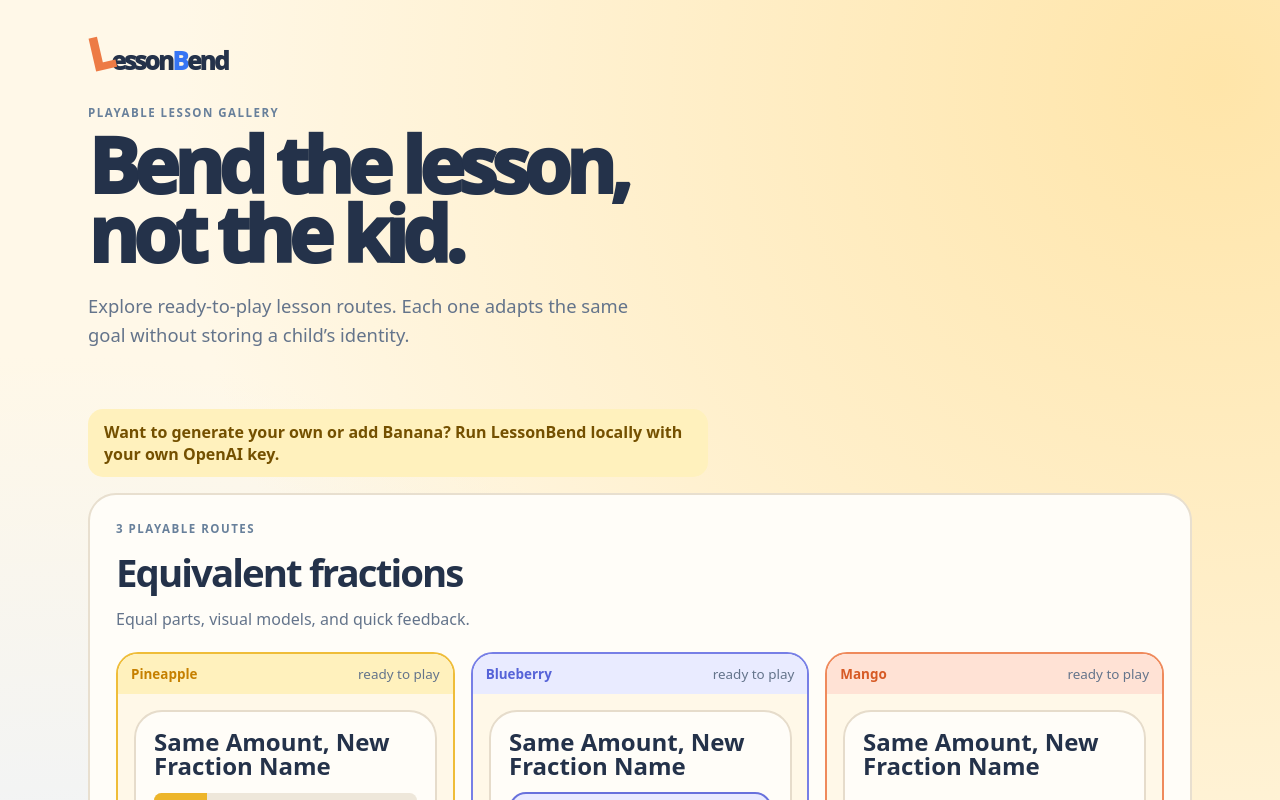
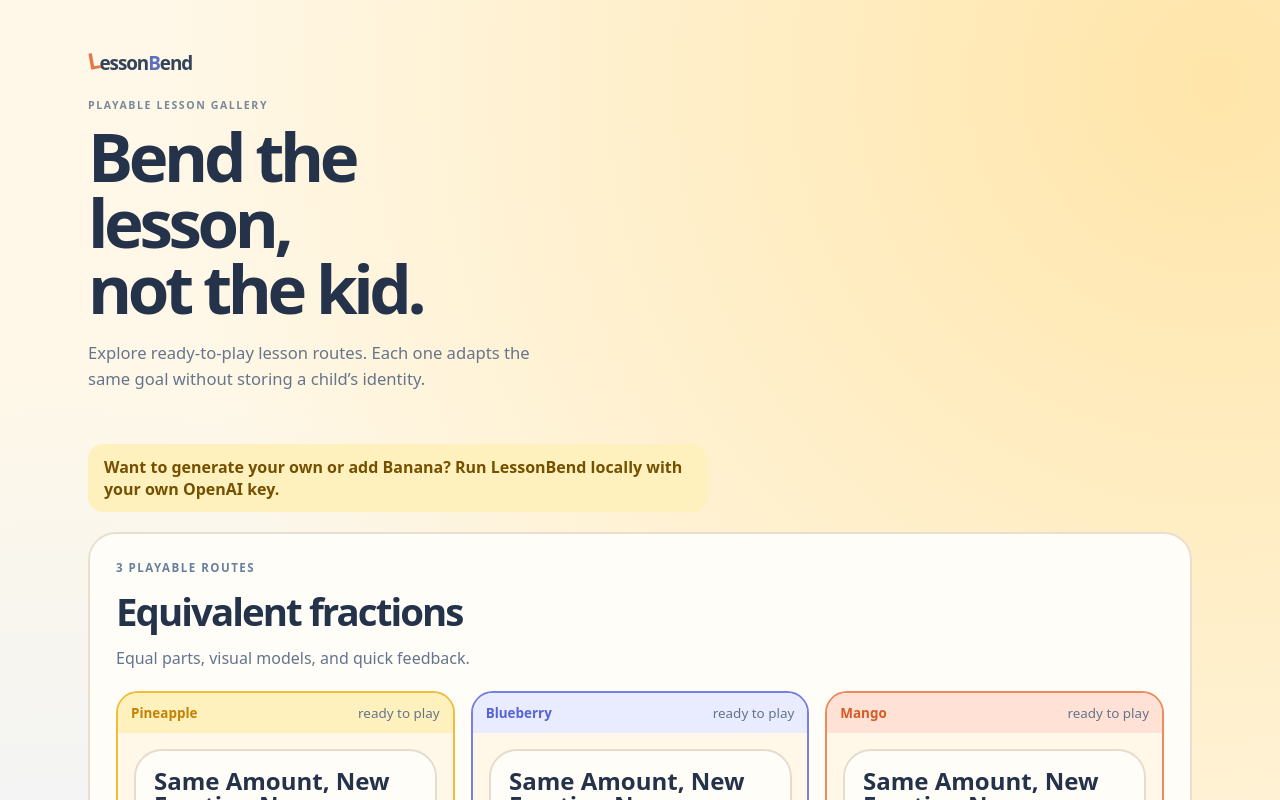
Before and after one commit to imgero/lessonbend, a Next.js app: page / in a window 1280 px wide. Shown: the top 800 px of the page. Built offline with nearby package versions, Linux system fonts and the light colour scheme.

Commit message:
Soften LessonBend masthead branding

```diff
--- a/src/app/redesign.css
+++ b/src/app/redesign.css
@@ -26,3 +26,61 @@ h1{font-size:clamp(2.7rem,6vw,5rem)}
   .profile-picker .profiles { grid-template-columns: repeat(2, minmax(0, 1fr)); gap: 12px; }
   .profile-picker .profile-option article { min-height: 132px; }
 }
+
+/* A quieter masthead: the bent L/B stays as the mark, while the lesson is the focus. */
+main > header {
+  max-width: 700px;
+  padding: 8px 0 4px;
+}
+
+main > header .wordmark {
+  display: inline-flex;
+  align-items: baseline;
+  margin-bottom: 22px;
+  color: #33435c;
+  font-size: 1.18rem;
+  font-weight: 760;
+  letter-spacing: -.055em;
+}
+
+main > header .wordmark-bend {
+  margin-right: -.015em;
+  color: #e47848;
+  font-size: 1.2em;
+  line-height: 1;
+  transform: rotate(-10deg) translateY(-1px);
+}
+
+main > header .wordmark span:last-child {
+  color: #5d70bd;
+  font-weight: 820;
+}
+
+main > header .eyebrow {
+  margin-bottom: 12px;
+  color: #78889a;
+  font-size: .66rem;
+  font-weight: 800;
+  letter-spacing: .15em;
+}
+
+main > header h1 {
+  max-width: 10.5ch;
+  font-size: clamp(2.4rem, 5.25vw, 4.55rem);
+  font-weight: 760;
+  line-height: .98;
+  letter-spacing: -.065em;
+}
+
+main > header .intro {
+  max-width: 48ch;
+  margin: 18px 0 36px;
+  color: #66758b;
+  font-size: 1.04rem;
+  line-height: 1.58;
+}
+
+@media (max-width: 780px) {
+  main > header h1 { font-size: clamp(2.3rem, 11vw, 3.3rem); }
+  main > header .wordmark { margin-bottom: 18px; }
+}
```
